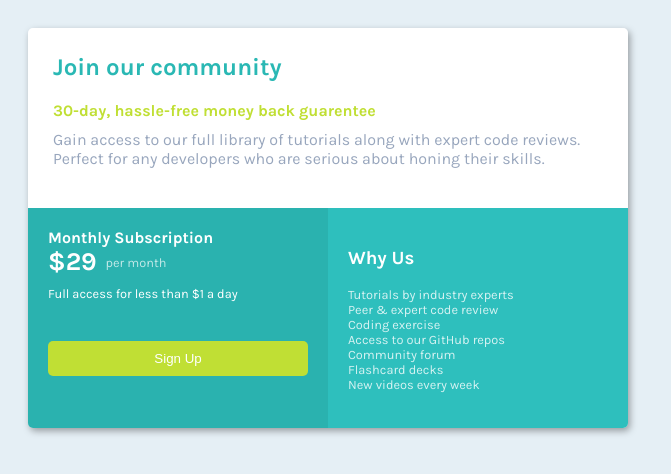
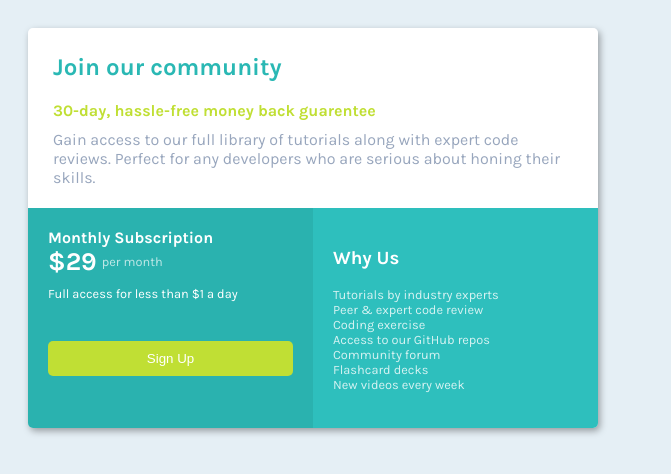
Before and after one commit to ImAsh0708/price-card, a plain HTML site: page index.html in a window 1280 px wide. Shown: the whole page, without its empty margins (0-671 px from the left). Drawn offline with Linux system fonts and the light colour scheme.

Commit message:
Update style.css
A flex-box implementation of the previous version(border box version)

```diff
--- a/style.css
+++ b/style.css
@@ -18,8 +18,6 @@ body {
 }
 
 #card {
-  width: 600px;
-  height: 400px;
   box-shadow: 2px 3px 7px 0px rgba(0,0,0,0.35);
   border-radius: 5px;
   overflow: hidden;
@@ -39,19 +37,15 @@ body {
 
 #bottom-box-1 {
   background-color: #2ab2af;
-  display: inline-block;
-  width: 50%;
   height: 100%;
-  vertical-align: top;
   padding: 20px;
+  flex-basis: 50%;
 }
 
 #bottom-box-2 {
+  flex-basis: 50%;
   background-color: #2ebfbd;
-  display: inline-block;
-  width: 50%;
   height: 100%;
-  vertical-align: top;
   padding: 20px;
 }
 
@@ -71,6 +65,8 @@ body {
 
 #bottom-box {
   color: white;
+  display: flex;
+  flex-direction: column;
 }
 
 button {
@@ -91,20 +87,17 @@ button {
   border-bottom: 25px;
 }
 
-#PPM,#price {
-  display: inline-block;
-}
 
 #PPM {
-  position: relative;
-  top: -3px;
   font-size:0.8rem;
   opacity: 0.7;
-  margin-left:5px;
+  margin-left: 5px;
 }
 
 #price-container {
+  display: flex;
   margin-bottom: 10px;
+  align-items: center;
 }
 
 #bottom-box-1 p {
@@ -124,3 +117,25 @@ button:hover {
   background-color: #a9c42d;
   transform: scale(1.02);
 }
+
+@media (min-width:576px) {
+  #card {
+  width: 570px;
+  height: 400px;
+  }
+
+  #bottom-box {
+    flex-direction: row;
+  }
+
+  #bottom-box-1, #bottom-box-2 {
+    width: 50%;
+
+  }
+}
+
+@media (max-width:350px) {
+  #card {
+    width: 350px;
+  }
+}
```
